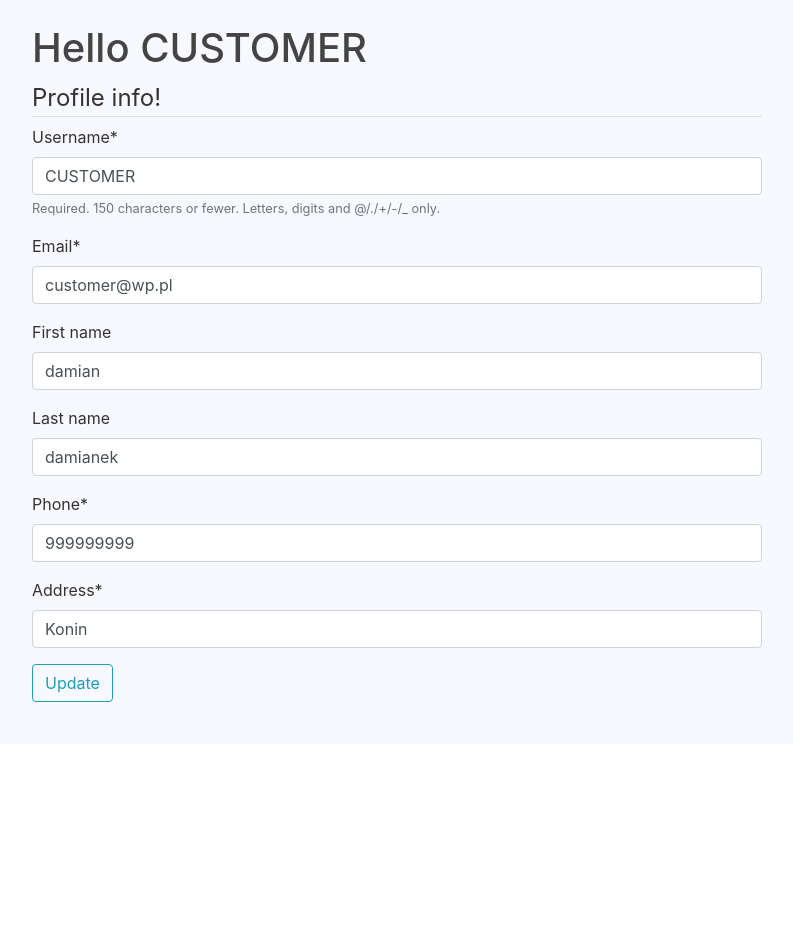
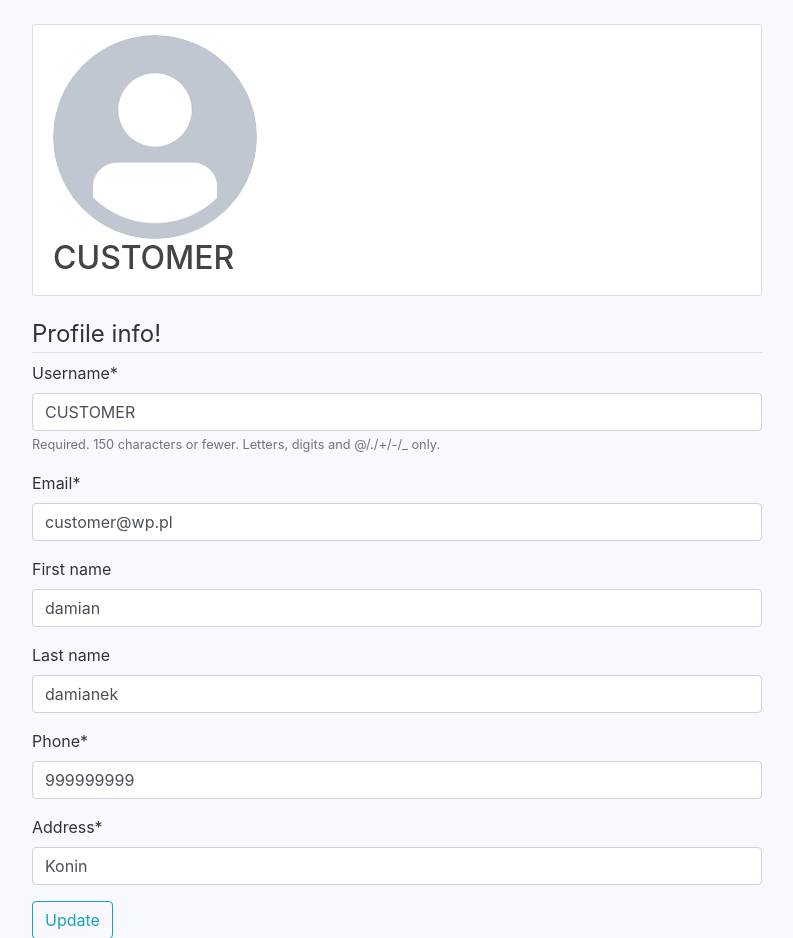
Before and after one commit to wiktoriamarszewska77/Django_shop, a Django app: page /profile/ in a window 1280 px wide. Shown: the part 56-994 px from the top of the page, without its empty margins (53-846 px from the left). Before the commit the page ends 758 px from the top, so only its background shows below. Run offline with Django 4.2, Linux system fonts and the light colour scheme; a user stored in the database is signed in; data comes from the database, SQL or seed files in the repository; both versions use the stored data as it was after the commit; some libraries are stand-ins or nearby versions.

Commit message:
fead: Add deafult image for all users and modification templates

```diff
--- a/shop/shop/settings.py
+++ b/shop/shop/settings.py
@@ -116,7 +116,7 @@ USE_TZ = True
 STATIC_URL = 'static/'
 
 MEDIA_ROOT = os.path.join(BASE_DIR, 'media')
-MEDIA_URL = '/media'
+MEDIA_URL = '/media/'
 
 # Default primary key field type
 # https://docs.djangoproject.com/en/4.2/ref/settings/#default-auto-field
--- a/shop/shop/urls.py
+++ b/shop/shop/urls.py
@@ -16,10 +16,9 @@ Including another URLconf
 """
 from django.contrib import admin
 from django.urls import path, include
-from django.conf import settings
-from django.conf.urls.static import static
+
 
 urlpatterns = [
     path('admin/', admin.site.urls),
     path('', include('users.urls')),
-] + static(settings.MEDIA_URL, document_root=settings.MEDIA_ROOT)
+]
--- a/shop/users/models.py
+++ b/shop/users/models.py
@@ -1,10 +1,22 @@
 from django.db import models
 from django.contrib.auth.models import AbstractUser
+from PIL import Image
 
 
 class User(AbstractUser):
     phone = models.CharField(max_length=9)
     address = models.CharField(max_length=100)
+    image = models.ImageField(default='default.jpg', upload_to='profile_pics')
+
+    def save(self, *args, **kwargs):
+        super().save(*args, **kwargs)
+
+        img = Image.open(self.image.path)
+
+        if img.height > 300 or img.width > 300:
+            output_size = (300, 300)
+            img.thumbnail(output_size)
+            img.save(self.image.path)
 
     def __str__(self):
         return self.username
--- a/shop/users/templates/profile.html
+++ b/shop/users/templates/profile.html
@@ -1,8 +1,15 @@
 {% extends 'base.html' %}
 {% load crispy_forms_tags %}
 {% block content %}
-    <h1> Hello {{ user.username }} </h1>
-    <form method="POST">
+<div class="content-section">
+    <div class="media>">
+        <img class="rounded-circle account-img" src="{{ user.image.url }}">
+    </div>
+    <div class="media-body">
+        <h2 class="account-heading"> {{ user.username }}</h2>
+    </div>
+</div>
+    <form method="POST" enctype="multipart/form-data">
         {% csrf_token %}
         <fieldset class="form_group">
             <legend class="border-bottom mb4">Profile info!</legend>
--- a/shop/users/urls.py
+++ b/shop/users/urls.py
@@ -1,10 +1,12 @@
 from django.urls import path
 from .views import RegisterView, ProfileView
 from django.contrib.auth import views as auth_views
+from django.conf import settings
+from django.conf.urls.static import static
 
 urlpatterns = [
     path('register/', RegisterView.as_view(), name='register'),
     path('login/', auth_views.LoginView.as_view(template_name='login.html'), name='login'),
     path('logout/', auth_views.LogoutView.as_view(template_name='logout.html'), name='logout'),
     path('profile/', ProfileView.as_view(), name='profile'),
-]
+] + static(settings.MEDIA_URL, document_root=settings.MEDIA_ROOT)
```
Also changed, not shown: shop/db.sqlite3, shop/media/default.jpg (added), shop/media/profile_pics/default.jpg (deleted), shop/users/migrations/0002_user_image.py (added).
